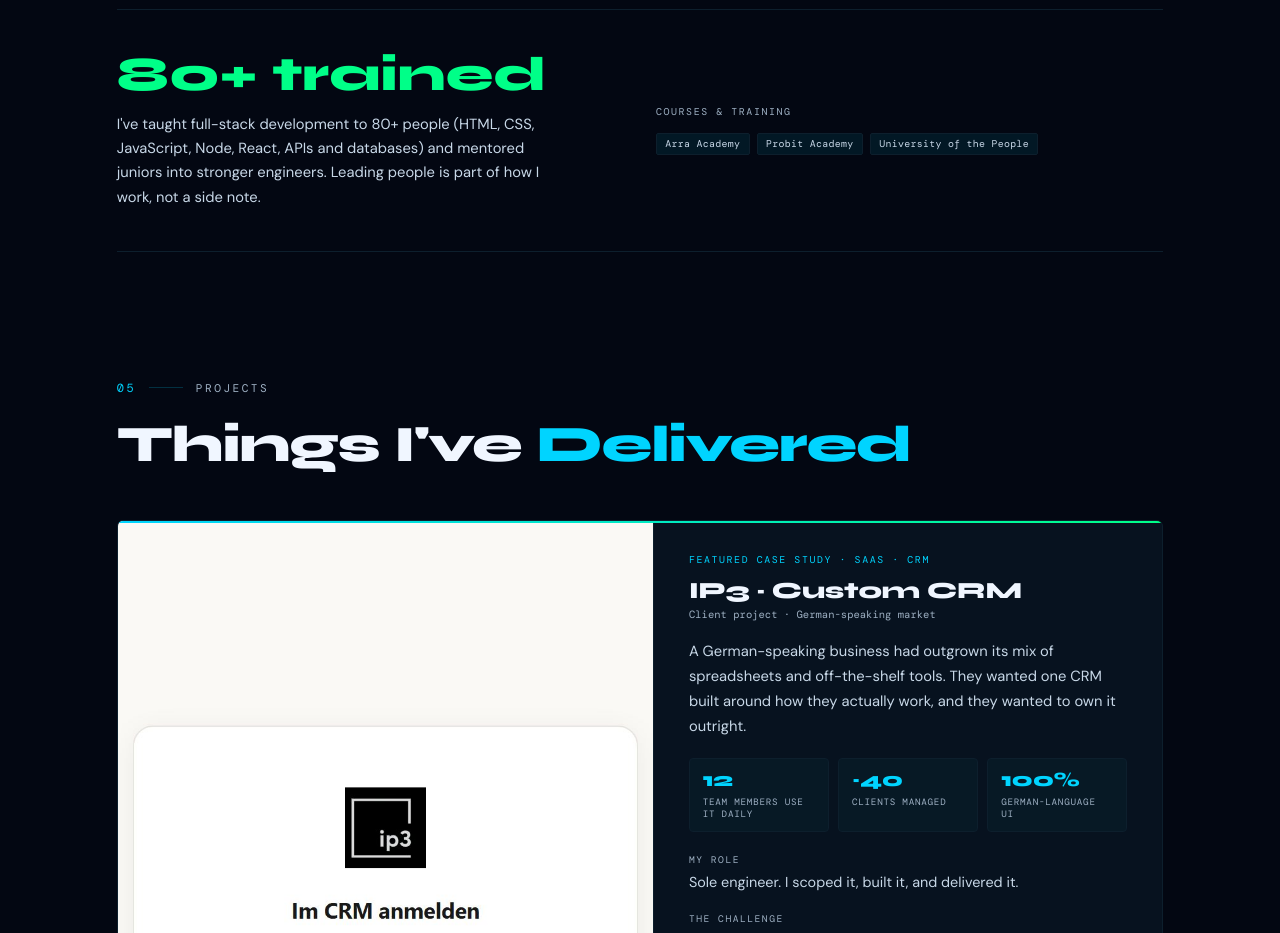
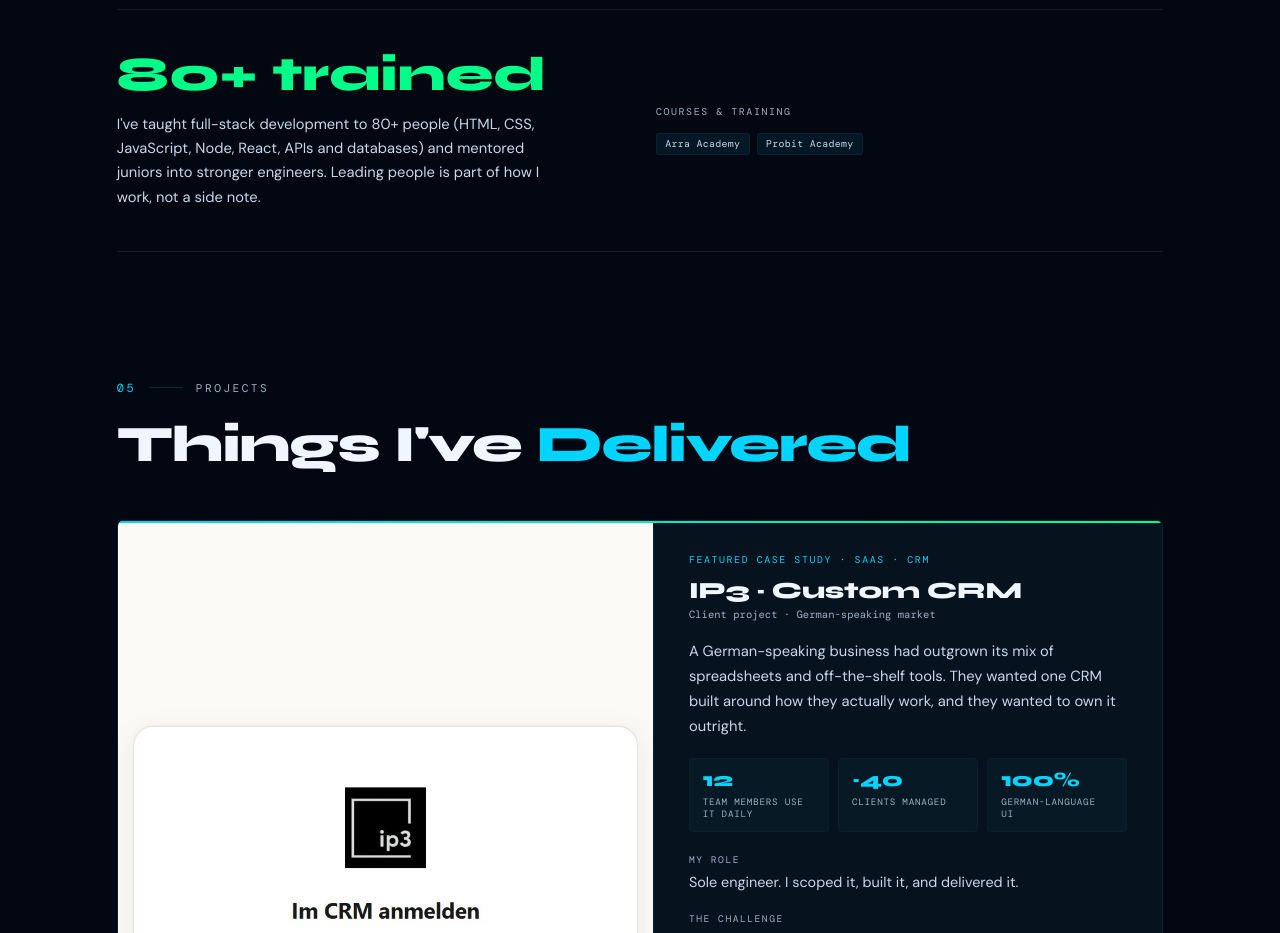
Before and after one commit to EditaLatifi/editadev, a React (Vite) app: page / in a window 1280 px wide. Shown: the part 5440-6373 px from the top of the page. Built offline with nearby package versions, Linux system fonts and the light colour scheme; a web font is replaced by a local one.

Commit message:
Teaching: remove University of the People from courses

```diff
--- a/src/App.jsx
+++ b/src/App.jsx
@@ -246,7 +246,7 @@ const PROCESS = [
   { n: "04", title: "Deliver", desc: "It goes live, it's documented, and your team can own it without me in the room." },
 ];
 
-const COURSES = ["Arra Academy", "Probit Academy", "University of the People"];
+const COURSES = ["Arra Academy", "Probit Academy"];
 
 /* ─── CURRENTLY BUILDING — Edita updates this list + the date ───────────── */
 const NOW_UPDATED = "June 2026";
```
